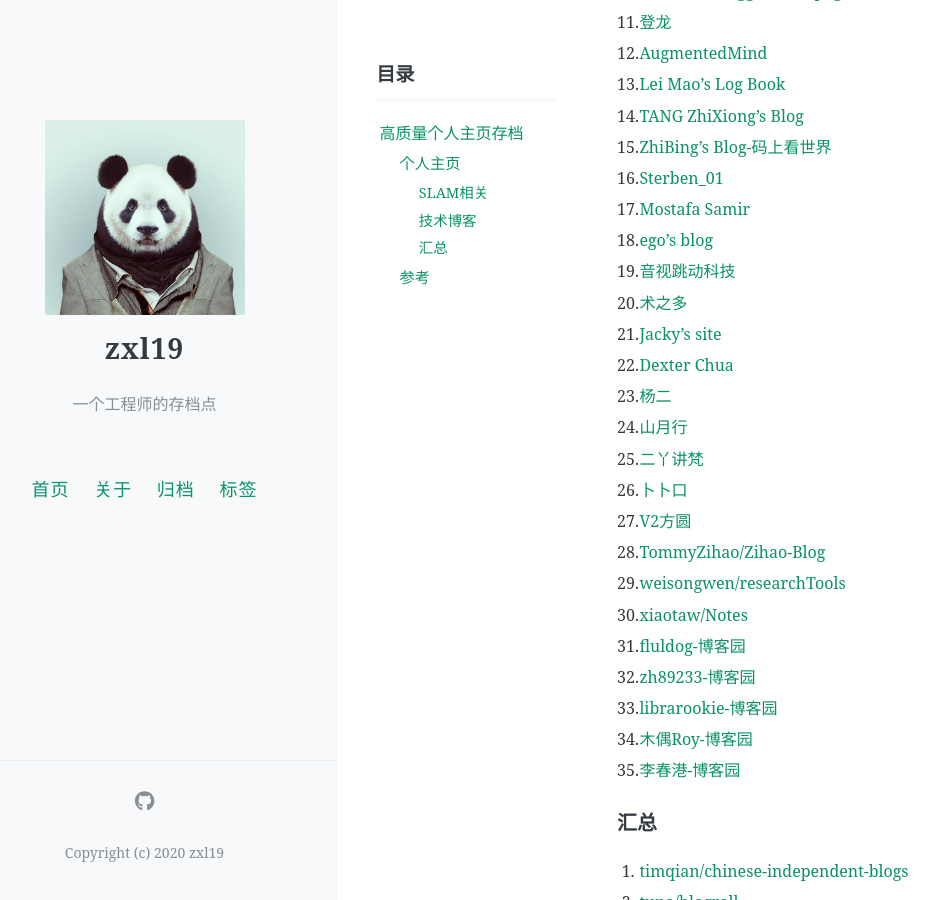
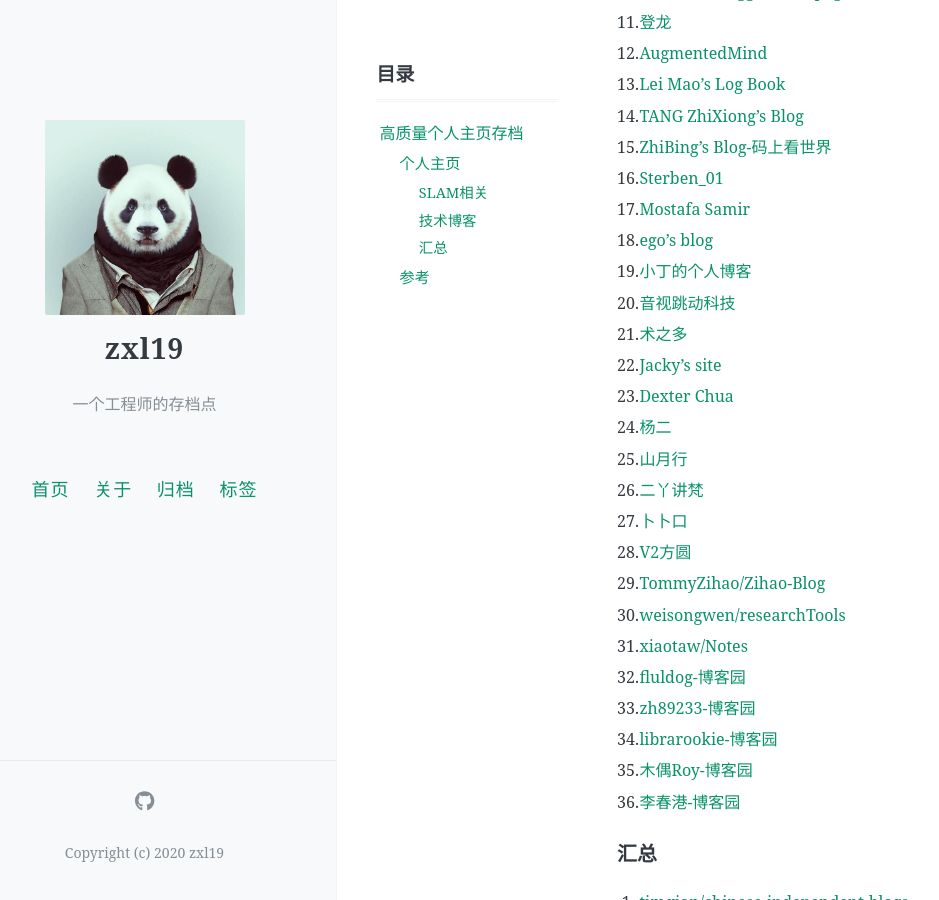
Before and after one commit to zxl19/zxl19.github.io, a Jekyll site: the page built from _posts/2022-09-20-personal-blog.md, in a window 1280 px wide and 900 px high, scrolled down 1039 px. Shown: the whole window, without its empty margins (47-986 px from the left). Built offline with Jekyll 4.4.1, drawn with Linux system fonts in a browser that asks for light colours; comment, search, counter and statistics services are not loaded.

Commit message:
Update Posts

```diff
--- a/_posts/2022-09-20-personal-blog.md
+++ b/_posts/2022-09-20-personal-blog.md
@@ -49,23 +49,24 @@ pinned: false
 16. [Sterben_01](https://sterben-01.github.io)
 17. [Mostafa Samir](https://mostafa-samir.github.io)
 18. [ego's blog](https://fgc346.github.io)
-19. [音视跳动科技](http://avdancedu.com)
-20. [术之多](https://www.shuzhiduo.com)
-21. [Jacky's site](https://jackywang2001.github.io)
-22. [Dexter Chua](https://dec41.user.srcf.net)
-23. [杨二](https://yangerxiao.com)
-24. [山月行](https://shanyue.tech)
-25. [二丫讲梵](http://wiki.eryajf.net)
-26. [卜卜口](https://i.magiconch.com)
-27. [V2方圆](https://www.v2fy.com)
-28. [TommyZihao/Zihao-Blog](https://github.com/TommyZihao/Zihao-Blog)
-29. [weisongwen/researchTools](https://github.com/weisongwen/researchTools)
-30. [xiaotaw/Notes](https://github.com/xiaotaw/Notes)
-31. [fluldog-博客园](https://www.cnblogs.com/fluidog)
-32. [zh89233-博客园](https://www.cnblogs.com/love-zf)
-33. [librarookie-博客园](https://www.cnblogs.com/librarookie)
-34. [木偶Roy-博客园](https://www.cnblogs.com/jyroy)
-35. [李春港-博客园](https://www.cnblogs.com/lcgbk)
+19. [小丁的个人博客](https://tding.top)
+20. [音视跳动科技](http://avdancedu.com)
+21. [术之多](https://www.shuzhiduo.com)
+22. [Jacky's site](https://jackywang2001.github.io)
+23. [Dexter Chua](https://dec41.user.srcf.net)
+24. [杨二](https://yangerxiao.com)
+25. [山月行](https://shanyue.tech)
+26. [二丫讲梵](http://wiki.eryajf.net)
+27. [卜卜口](https://i.magiconch.com)
+28. [V2方圆](https://www.v2fy.com)
+29. [TommyZihao/Zihao-Blog](https://github.com/TommyZihao/Zihao-Blog)
+30. [weisongwen/researchTools](https://github.com/weisongwen/researchTools)
+31. [xiaotaw/Notes](https://github.com/xiaotaw/Notes)
+32. [fluldog-博客园](https://www.cnblogs.com/fluidog)
+33. [zh89233-博客园](https://www.cnblogs.com/love-zf)
+34. [librarookie-博客园](https://www.cnblogs.com/librarookie)
+35. [木偶Roy-博客园](https://www.cnblogs.com/jyroy)
+36. [李春港-博客园](https://www.cnblogs.com/lcgbk)
 
 ### 汇总
 
```
Also changed, not shown: _posts/2020-06-25-github-setup.md (+22 -10 lines).
